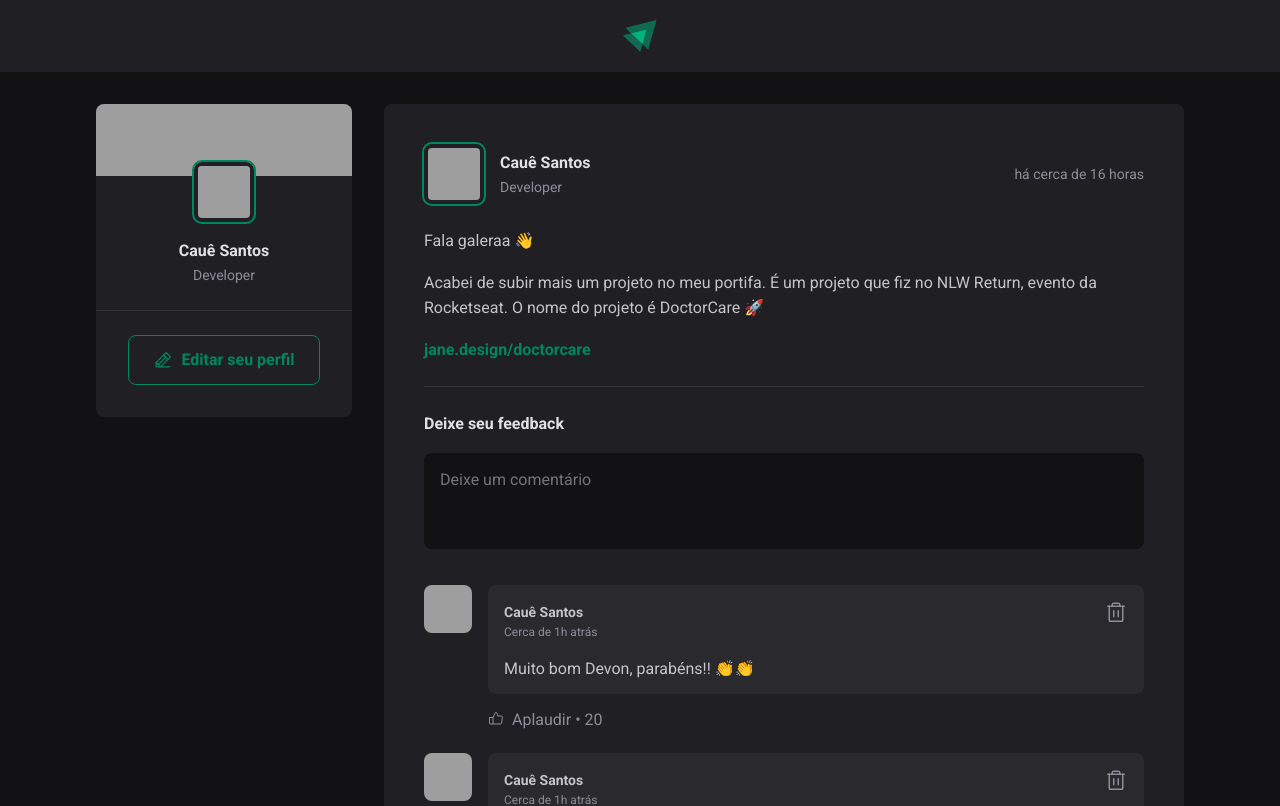
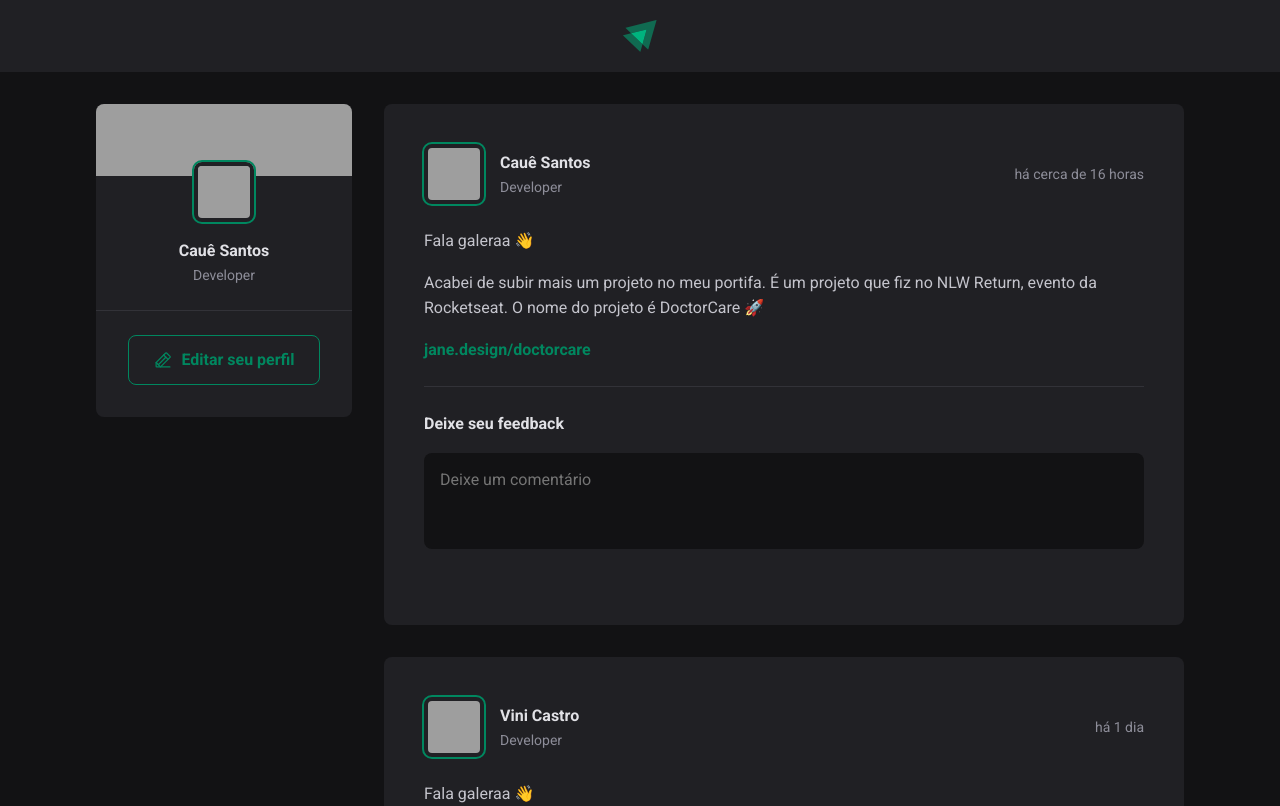
Before and after one commit to CauueSanttos/ignite-feed, a React (Vite) app: page / in a window 1280 px wide. Shown: the top 806 px of the page. Built offline with nearby package versions, Linux system fonts and the light colour scheme; grey boxes are pictures that could not be loaded.

Commit message:
feat: added comments component

```diff
--- a/src/components/Comment.jsx
+++ b/src/components/Comment.jsx
@@ -5,7 +5,7 @@ import Avatar from './Avatar';
 
 import styles from './Comment.module.css';
 
-function Comment() {
+function Comment({ content }) {
   return (
     <div className={styles.comment}>
       <Avatar
@@ -31,7 +31,7 @@ function Comment() {
             </button>
           </header>
 
-          <p>Muito bom Devon, parabéns!! 👏👏</p>
+          <p>{content}</p>
         </div>
 
         <footer>
--- a/src/components/Post.jsx
+++ b/src/components/Post.jsx
@@ -1,4 +1,4 @@
-import React from 'react';
+import React, { useState } from 'react';
 import { format, formatDistanceToNow } from 'date-fns';
 import ptBR from 'date-fns/locale/pt-BR';
 
@@ -8,6 +8,9 @@ import Comment from './Comment';
 import styles from './Post.module.css';
 
 function Post({ author, content, publishedAt }) {
+  const [commentList, setCommentList] = useState([]);
+  const [newCommentText, setNewCommentText] = useState('');
+
   const publishedDateFormatted = format(publishedAt, "d 'de' LLLL 'às' HH:mm'h'", {
     locale: ptBR,
   });
@@ -16,6 +19,17 @@ function Post({ author, content, publishedAt }) {
     locale: ptBR,
     addSuffix: true
   });
+
+  function handleCreateNewComment(event) {
+    event.preventDefault();
+
+    setCommentList([...commentList, newCommentText]);
+    setNewCommentText('');
+  }
+
+  function handleNewCommentChange(event) {
+    setNewCommentText(event.target.value);
+  }
 
   return (
     <article className={styles.post}>
@@ -40,24 +54,27 @@ function Post({ author, content, publishedAt }) {
       </header>
 
       <div className={styles.content}>
-        {content.map(item => {
+        {content.map((item, index) => {
           if (item.type === 'paragraph') {
             return (
-              <p>{item.content}</p>
+              <p key={index}>{item.content}</p>
             );
           } else if (item.type === 'link') {
             return (
-              <p><a href="#">{item.content}</a></p>
+              <p key={index}><a href="#">{item.content}</a></p>
             );
           }
         })}
       </div>
 
-      <form className={styles.commentForm}>
+      <form onSubmit={handleCreateNewComment} className={styles.commentForm}>
         <strong>Deixe seu feedback</strong>
 
         <textarea
+          name="comment"
           placeholder="Deixe um comentário"
+          value={newCommentText}
+          onChange={handleNewCommentChange}
         />
 
         <footer>
@@ -66,9 +83,9 @@ function Post({ author, content, publishedAt }) {
       </form>
 
       <div className={styles.commentList}>
-        <Comment />
-        <Comment />
-        <Comment />
+        {commentList.map((text, index) => {
+          return <Comment key={index} content={text} />
+        })}
       </div>
     </article>
   );
```
